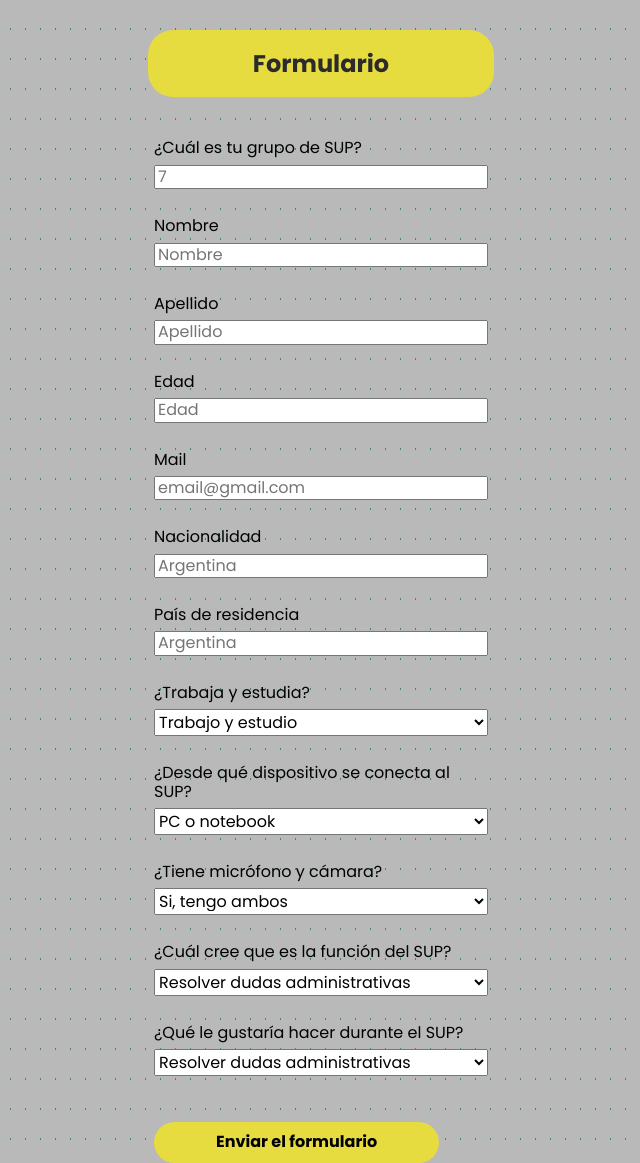
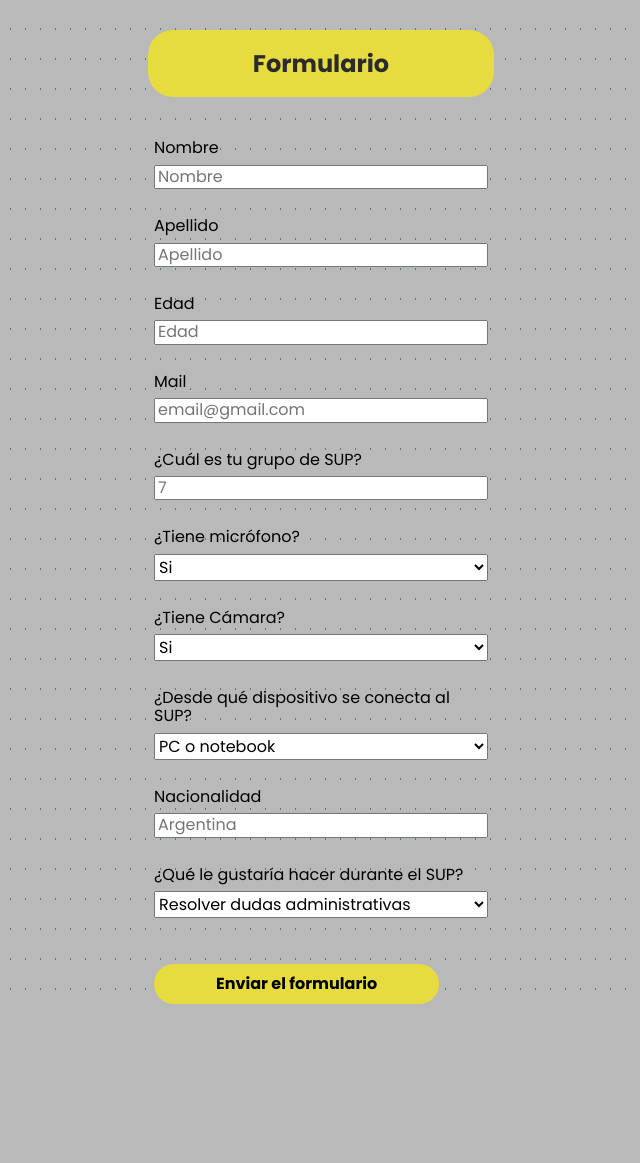
Before and after one commit to MelinaRG/ProyectoSUP7, a FastAPI app: template app/templates/form.html in a window 1280 px wide. Shown: the part 150-1313 px from the top of the page, without its empty margins (319-959 px from the left). After the commit the page ends 1154 px from the top, so only its background shows below. Run offline with FastAPI, Linux system fonts and the light colour scheme; the template is opened without the code that fills it, so the values that code supplies are empty.

Commit message:
form nuevo, target y rel

```diff
--- a/app/static/css/styles.css
+++ b/app/static/css/styles.css
@@ -363,8 +363,14 @@ body{
 }
 
 
-
-
+.gracias_cont{
+  margin-top: 150px;
+  display: flex;
+  justify-content: center;
+  color: white;
+  font-weight: 600;
+  font-size: 2em;
+}
 
 
 
--- a/app/templates/form.html
+++ b/app/templates/form.html
@@ -37,39 +37,27 @@
 		</nav>
 		<div class="form__title__form"><h2 style="text-align: center;">Formulario</h2></div>
 		<div class="form">
-			<form action="/add_contact" method="POST">
-				<p class="pregunta-form">¿Cuál es tu grupo de SUP? <input class= "input_select" type="number" name="grupo_sup" placeholder="7" required=""></p>
+			<form action="/add_alumno" method="POST">
 				<p class="pregunta-form">Nombre <input class= "input_select" type="text" name="nombre" placeholder="Nombre" required=""></p>
 				<p class="pregunta-form">Apellido <input class= "input_select" type="text" name="apellido" placeholder="Apellido" required></p>
 				<p class="pregunta-form">Edad <input class= "input_select" type="number" name="edad" placeholder="Edad" required></p>
 				<p class="pregunta-form">Mail <input class= "input_select" type="email" name="email" placeholder="email@gmail.com" required></p>
-				<p class="pregunta-form">Nacionalidad <input class= "input_select" type="text" name="nacionalidad" placeholder="Argentina" required></p>
-				<p class="pregunta-form">País de residencia <input class= "input_select" type="text" name="pais_residencia" placeholder="Argentina" required></p>
-				<p class="pregunta-form">¿Trabaja y estudia?
-					   <select class= "input_select" name="ocupacion">
-					     <option>Trabajo y estudio</option>
-					     <option>Solo estudio</option>
-					   </select></p>
+				<p class="pregunta-form">¿Cuál es tu grupo de SUP? <input class= "input_select" type="number" name="id_sup" placeholder="7" required=""></p>
+				<p class="pregunta-form">¿Tiene micrófono? <select class= "input_select" name="mic">
+					<option>Si</option>
+					<option>No</option>
+				  </select></p>
+		        <p class="pregunta-form">¿Tiene Cámara? <select class= "input_select" name="cam">
+				   <option>Si</option>
+				   <option>No</option>
+				  </select></p>
 				<p class="pregunta-form">¿Desde qué dispositivo se conecta al SUP?
 					<select class= "input_select" name="dispositivo">
 					     <option>PC o notebook</option>
 					     <option>Celular, tablet o similar</option>
 					   </select>
-				<p class="pregunta-form">¿Tiene micrófono y cámara? <select class= "input_select" name="mic_y_cam">
-					     <option>Si, tengo ambos</option>
-					     <option>Solo micrófono</option>
-					     <option>Solo cámara</option>
-					     <option>Ninguno</option>
-					   </select></p>
-				<p class="pregunta-form">¿Cuál cree que es la función del SUP? <select class= "input_select" name="funcion_sup">
-					     <option>Resolver dudas administrativas</option>
-					     <option>Revisar la homework</option>
-					     <option>Desarrollar las soft skills</option>
-					     <option>Conocer compañeros</option>
-					     <option>Jugar, charlar de la vida</option>
-					     <option>No lo tengo en claro</option>
-					   </select></p>
-				<p class="pregunta-form">¿Qué le gustaría hacer durante el SUP? <select class= "input_select" name="gustos_sup">
+				<p class="pregunta-form">Nacionalidad <input class= "input_select" type="text" name="pais" placeholder="Argentina" required></p>
+				<p class="pregunta-form">¿Qué le gustaría hacer durante el SUP? <select class= "input_select" name="interes">
 					     <option>Resolver dudas administrativas</option>
 					     <option>Revisar la homework</option>
 					     <option>Desarrollar las soft skills</option>
```
Also changed, not shown: app/templates/temas.html (+6 -6 lines).
